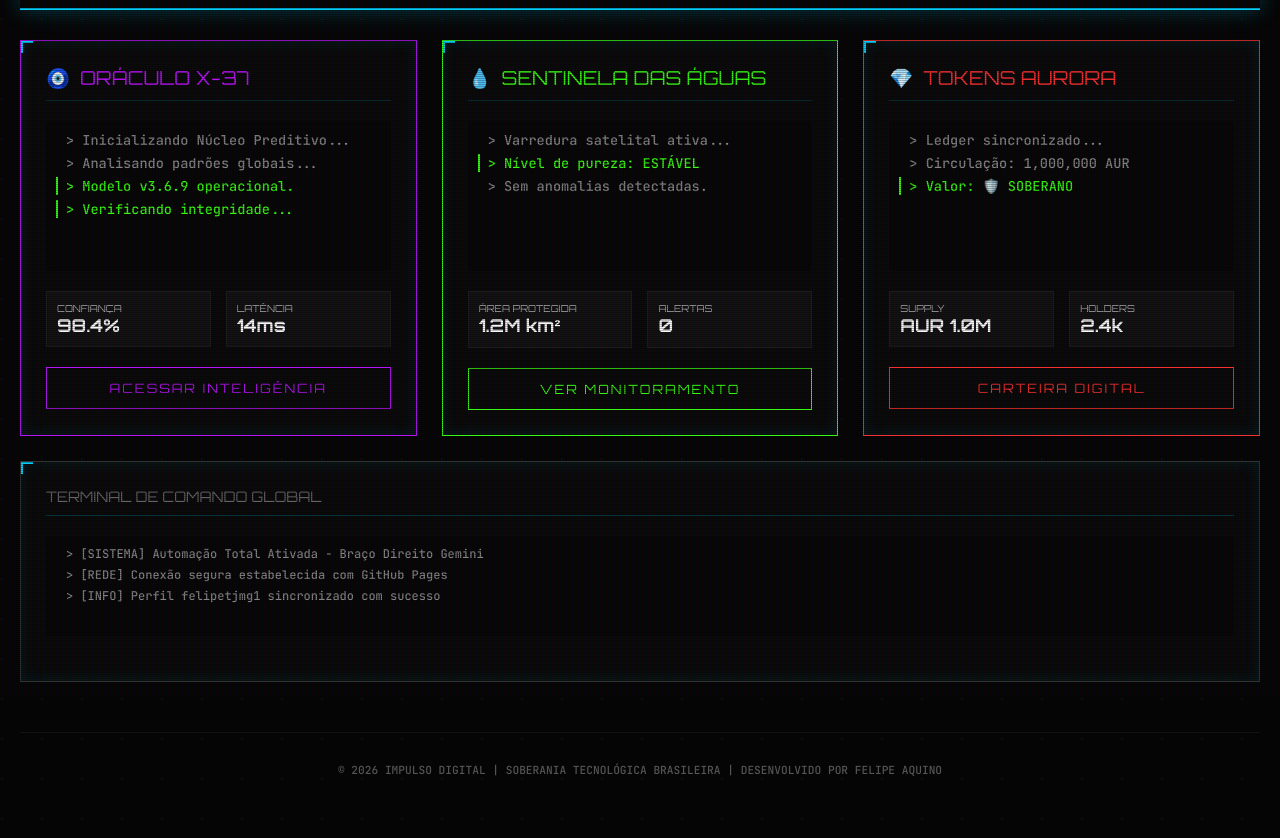
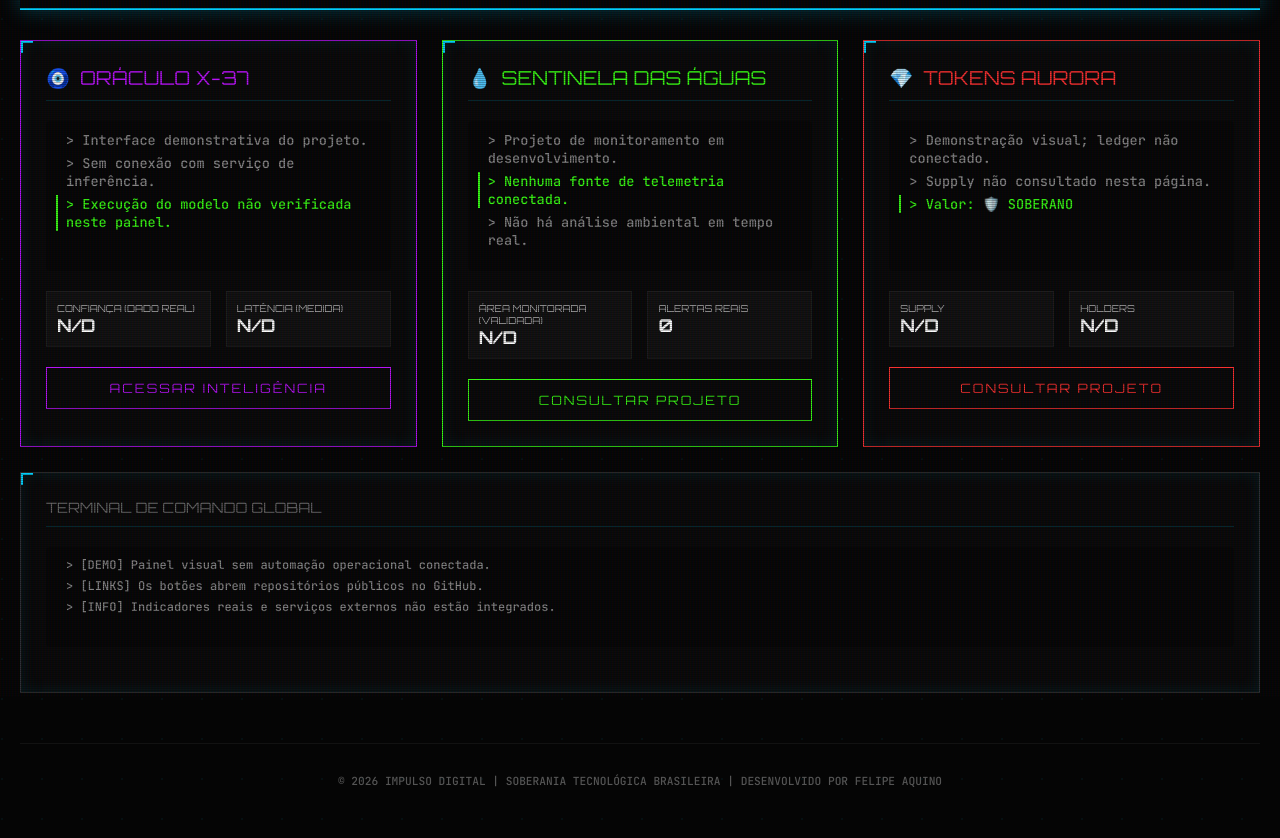
Before and after one commit to felipetjmg1-bit/felipetjmj1.github.io, a plain HTML site: page index.html in a window 1280 px wide. Shown: the part 103-941 px from the top of the page. Drawn offline with Linux system fonts and the light colour scheme.

Commit message:
Clarify dashboard as a demo and remove simulated operational telemetry

```diff
--- a/index.html
+++ b/index.html
@@ -3,7 +3,7 @@
 <head>
     <meta charset="UTF-8">
     <meta name="viewport" content="width=device-width, initial-scale=1.0">
-    <meta name="description" content="Impulso Digital - Dashboard de Comando de Soberania Tecnológica. Monitoramento de IA, Recursos Hídricos e Tokens Aurora.">
+    <meta name="description" content="Painel demonstrativo da Impulso Digital com links para projetos de IA, recursos hídricos e ativos digitais. Indicadores ilustrativos, sem telemetria conectada.">
     <meta name="author" content="Felipe Aquino - Impulso Digital">
     <meta name="theme-color" content="#000000">
     <title>DASHBOARD DE COMANDO | IMPULSO DIGITAL</title>
@@ -240,12 +240,12 @@
     <div class="container">
         <header>
             <div class="logo-area">
-                <h1>IMPULSO DIGITAL <span class="pulse" style="font-size: 0.8rem; vertical-align: middle;">● ONLINE</span></h1>
+                <h1>IMPULSO DIGITAL <span class="pulse" style="font-size: 0.8rem; vertical-align: middle;">● DEMONSTRAÇÃO</span></h1>
             </div>
             <div class="system-status">
-                <div>ESTAÇÃO: SOBERANIA_01</div>
+                <div>AMBIENTE: DEMONSTRAÇÃO</div>
                 <div id="clock">CARREGANDO...</div>
-                <div>LOCAL: BRASIL / 2037_READY</div>
+                <div>PAINEL VISUAL / DADOS NÃO CONECTADOS</div>
             </div>
         </header>
 
@@ -256,18 +256,18 @@
                     <i>🧿</i> ORÁCULO X-37
                 </div>
                 <div class="data-stream" id="oracle-log">
-                    <div class="data-line">> Inicializando Núcleo Preditivo...</div>
-                    <div class="data-line">> Analisando padrões globais...</div>
-                    <div class="data-line active">> Modelo v3.6.9 operacional.</div>
+                    <div class="data-line">> Interface demonstrativa do projeto.</div>
+                    <div class="data-line">> Sem conexão com serviço de inferência.</div>
+                    <div class="data-line active">> Execução do modelo não verificada neste painel.</div>
                 </div>
                 <div class="stat-grid">
                     <div class="stat-box">
-                        <div class="stat-label">Confiança</div>
-                        <div class="stat-value">98.4%</div>
+                        <div class="stat-label">Confiança (dado real)</div>
+                        <div class="stat-value">N/D</div>
                     </div>
                     <div class="stat-box">
-                        <div class="stat-label">Latência</div>
-                        <div class="stat-value">14ms</div>
+                        <div class="stat-label">Latência (medida)</div>
+                        <div class="stat-value">N/D</div>
                     </div>
                 </div>
                 <a href="https://github.com/felipetjmg1-bit/ORACULOX37-V-3.6.9" class="btn-action">Acessar Inteligência</a>
@@ -279,21 +279,21 @@
                     <i>💧</i> SENTINELA DAS ÁGUAS
                 </div>
                 <div class="data-stream" id="sentinel-log">
-                    <div class="data-line">> Varredura satelital ativa...</div>
-                    <div class="data-line active">> Nível de pureza: ESTÁVEL</div>
-                    <div class="data-line">> Sem anomalias detectadas.</div>
+                    <div class="data-line">> Projeto de monitoramento em desenvolvimento.</div>
+                    <div class="data-line active">> Nenhuma fonte de telemetria conectada.</div>
+                    <div class="data-line">> Não há análise ambiental em tempo real.</div>
                 </div>
                 <div class="stat-grid">
                     <div class="stat-box">
-                        <div class="stat-label">Área Protegida</div>
-                        <div class="stat-value">1.2M km²</div>
+                        <div class="stat-label">Área monitorada (validada)</div>
+                        <div class="stat-value">N/D</div>
                     </div>
                     <div class="stat-box">
-                        <div class="stat-label">Alertas</div>
+                        <div class="stat-label">Alertas reais</div>
                         <div class="stat-value">0</div>
                     </div>
                 </div>
-                <a href="https://github.com/felipetjmg1-bit/sentinela-das-aguas" class="btn-action">Ver Monitoramento</a>
+                <a href="https://github.com/felipetjmg1-bit/sentinela-das-aguas" class="btn-action">Consultar projeto</a>
             </div>
 
             <!-- Tokens Aurora -->
@@ -302,21 +302,21 @@
                     <i>💎</i> TOKENS AURORA
                 </div>
                 <div class="data-stream" id="token-log">
-                    <div class="data-line">> Ledger sincronizado...</div>
-                    <div class="data-line">> Circulação: 1,000,000 AUR</div>
+                    <div class="data-line">> Demonstração visual; ledger não conectado.</div>
+                    <div class="data-line">> Supply não consultado nesta página.</div>
                     <div class="data-line active">> Valor: 🛡️ SOBERANO</div>
                 </div>
                 <div class="stat-grid">
                     <div class="stat-box">
                         <div class="stat-label">Supply</div>
-                        <div class="stat-value">AUR 1.0M</div>
+                        <div class="stat-value">N/D</div>
                     </div>
                     <div class="stat-box">
                         <div class="stat-label">Holders</div>
-                        <div class="stat-value">2.4k</div>
+                        <div class="stat-value">N/D</div>
                     </div>
                 </div>
-                <a href="https://github.com/felipetjmg1-bit/Can-rio-amarelo-" class="btn-action">Carteira Digital</a>
+                <a href="https://github.com/felipetjmg1-bit/Can-rio-amarelo-" class="btn-action">Consultar projeto</a>
             </div>
         </div>
 
@@ -324,9 +324,9 @@
         <div class="card" style="margin-top: 25px; border-color: #333;">
             <div class="card-title" style="color: #666; font-size: 0.9rem;">TERMINAL DE COMANDO GLOBAL</div>
             <div class="data-stream" style="height: 100px; font-size: 0.75rem;" id="global-log">
-                <div class="data-line">> [SISTEMA] Automação Total Ativada - Braço Direito Gemini</div>
-                <div class="data-line">> [REDE] Conexão segura estabelecida com GitHub Pages</div>
-                <div class="data-line">> [INFO] Perfil felipetjmg1 sincronizado com sucesso</div>
+                <div class="data-line">> [DEMO] Painel visual sem automação operacional conectada.</div>
+                <div class="data-line">> [LINKS] Os botões abrem repositórios públicos no GitHub.</div>
+                <div class="data-line">> [INFO] Indicadores reais e serviços externos não estão integrados.</div>
             </div>
         </div>
 
@@ -347,20 +347,8 @@
         setInterval(updateClock, 1000);
         updateClock();
 
-        // Fake log animation
-        function addLog(elementId, messages) {
-            const log = document.getElementById(elementId);
-            const msg = messages[Math.floor(Math.random() * messages.length)];
-            const div = document.createElement('div');
-            div.className = 'data-line active';
-            div.innerText = '> ' + msg;
-            log.appendChild(div);
-            if (log.childNodes.length > 10) log.removeChild(log.firstChild);
-            log.scrollTop = log.scrollHeight;
-        }
-
-        setInterval(() => addLog('oracle-log', ['Processando heurística...', 'Verificando integridade...', 'Atualizando pesos neuronais...', 'Otimizando inferência...']), 4000);
-        setInterval(() => addLog('sentinel-log', ['Verificando bacia hidrográfica...', 'Sonda 04 ativa...', 'Análise espectral concluída.', 'Nenhum vazamento detectado.']), 6000);
+        // A página não simula eventos operacionais nem gera telemetria fictícia.
+        // Logs estáticos e explicitamente demonstrativos. Nenhuma telemetria é alegada.
     </script>
 </body>
 </html>
```
